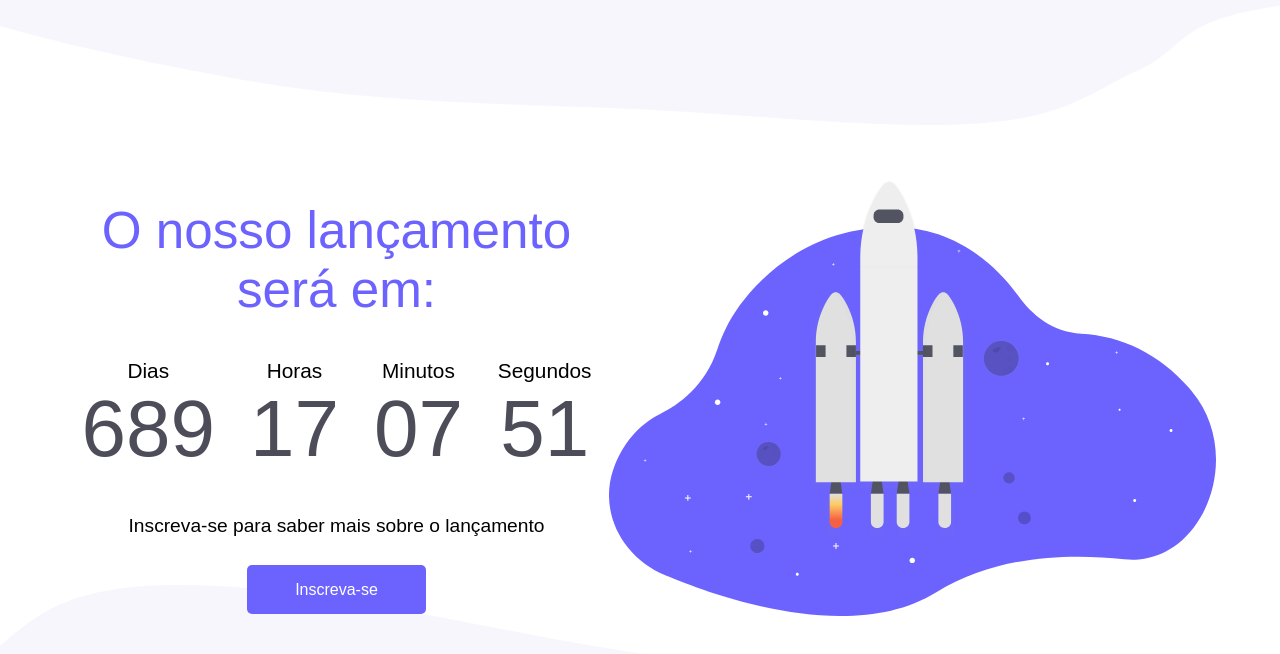
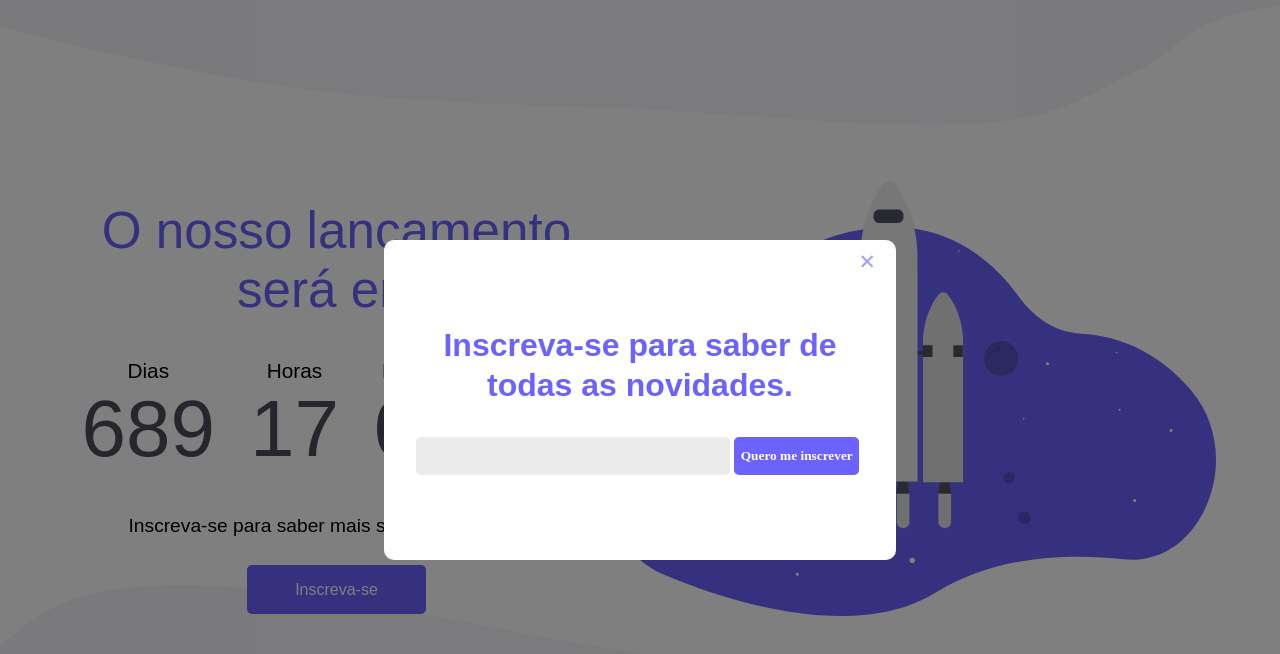
Before and after one commit to luanbelon/Desafio-Countdown-rocketseat, a plain HTML site: page index.html in a window 1280 px wide. Both pictures are taken after a click on the link "Inscreva-se". Drawn offline with Linux system fonts and the light colour scheme.

Commit message:
Versão com modal

```diff
--- a/index.html
+++ b/index.html
@@ -25,12 +25,24 @@
                     </ul>
                 </div>
                 <p>Inscreva-se para saber mais sobre o lançamento</p>
-                <a href="#">Inscreva-se</a>
+                <a href="#" onclick="openModal()">Inscreva-se</a>
             </div>
             <div>
                 <img src="./img/rocket.svg" alt="">
             </div>
         </section>
     </section>
+    <div id="modal-newsletter">
+        <div class="modal">
+            <h3>Inscreva-se para saber de todas as novidades.</h3>
+            <form action="">
+                <input type="email" name="email" id="email">
+                <input type="submit" value="Quero me inscrever" id="submit">
+            </form>
+            <div id="btn-close">
+                <span onclick="closeModal()">&#10005;</span>
+            </div>
+        </div>
+    </div>
 </body>
 </html>
--- a/script.js
+++ b/script.js
@@ -34,3 +34,14 @@ var x = setInterval(function() {
     document.getElementById("countdown").innerHTML = "EXPIRED";
   }
 }, 1000);
+
+
+function openModal() {
+  let modal = document.querySelector("#modal-newsletter");
+  modal.classList.add("active");
+}
+
+function closeModal() {
+  let modal = document.querySelector("#modal-newsletter");
+  modal.classList.remove("active");
+}
--- a/style.css
+++ b/style.css
@@ -44,7 +44,7 @@ body{
 .container-content{
     width: 90vw;
     justify-content: space-between;
-    z-index: 999;
+    z-index: 9;
     text-align: center;
 }
 
@@ -90,6 +90,85 @@ body{
     color: var(--black);
 }
 
+#modal-newsletter{
+    display: none;
+
+}
+
+.modal{
+    background: #fff;
+    padding: 2rem;
+    height: 40vh;
+    width: 40vw;
+    display: flex;
+    justify-content: center;
+    align-items: center;
+    flex-direction: column;
+    border-radius: 10px;
+    position: relative;
+}
+
+.modal h3{
+    color: var(--purple);
+    font-weight: bold;
+    font-size: 2rem;
+    text-align: center;
+    line-height: 2.5rem;
+}
+
+.modal form{
+    margin-top: 2rem;
+    width: 100%;
+}
+
+.modal form input{
+    height: 2.4rem;
+    padding: 0.3rem;
+    font-family: poppins;
+    border-radius: 5px;
+}
+
+.modal form input[type="email"]{
+    width: 70%;
+    border: none;
+    background: rgb(235, 235, 235);
+    outline: none;
+}
+
+.modal form input[type="submit"]{
+    width: 28%;
+    background: var(--purple);
+    color: #fff;
+    font-weight: 700;
+    border: none;
+}
+
+.modal #btn-close{
+    position: absolute;
+    top: 10px;
+    right: 20px;
+}
+
+.modal #btn-close span{
+    font-size: 1.3rem;
+    font-weight: 500;
+    color: #6b63ffa2;
+}
+
+#modal-newsletter.active{
+    display: flex;
+    width: 100vw;
+    height: 100vh;
+    background: rgba(0,0,0,0.5);
+    position: fixed;
+    top: 0;
+    left: 0;
+    z-index: 200;
+    justify-content: center;
+    align-items: center;
+}
+
+
 @media (max-width: 768px) {
     .flex{ flex-direction: column-reverse; }
     .container-main{ padding: 1rem;}
```
